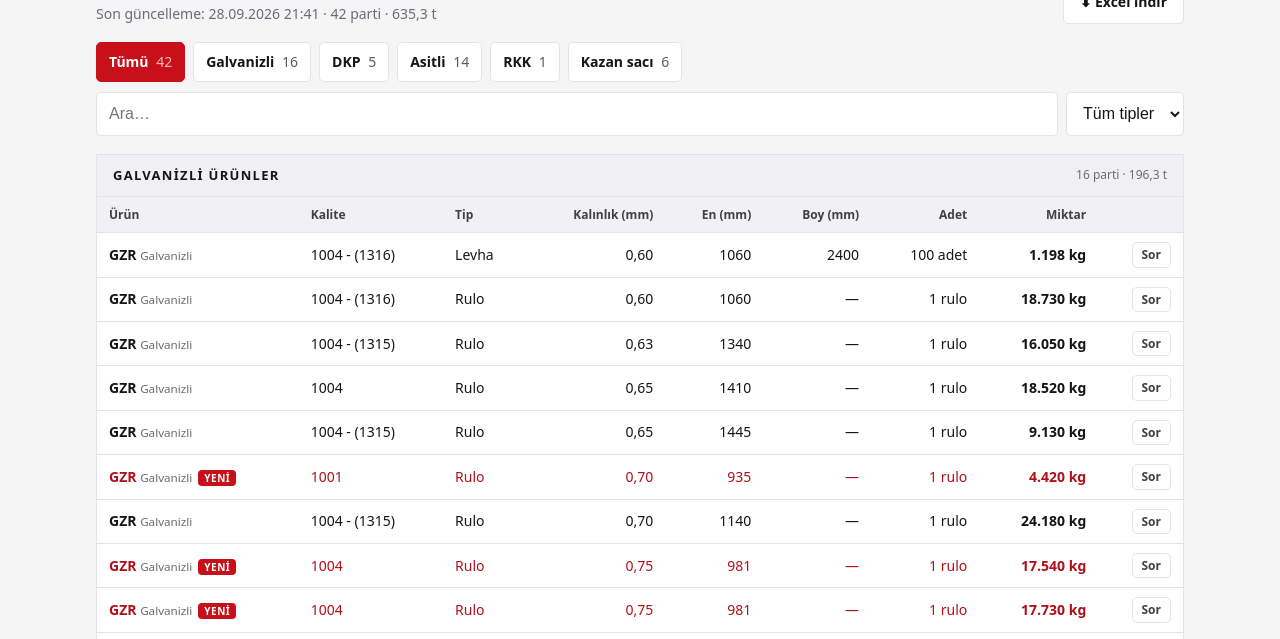
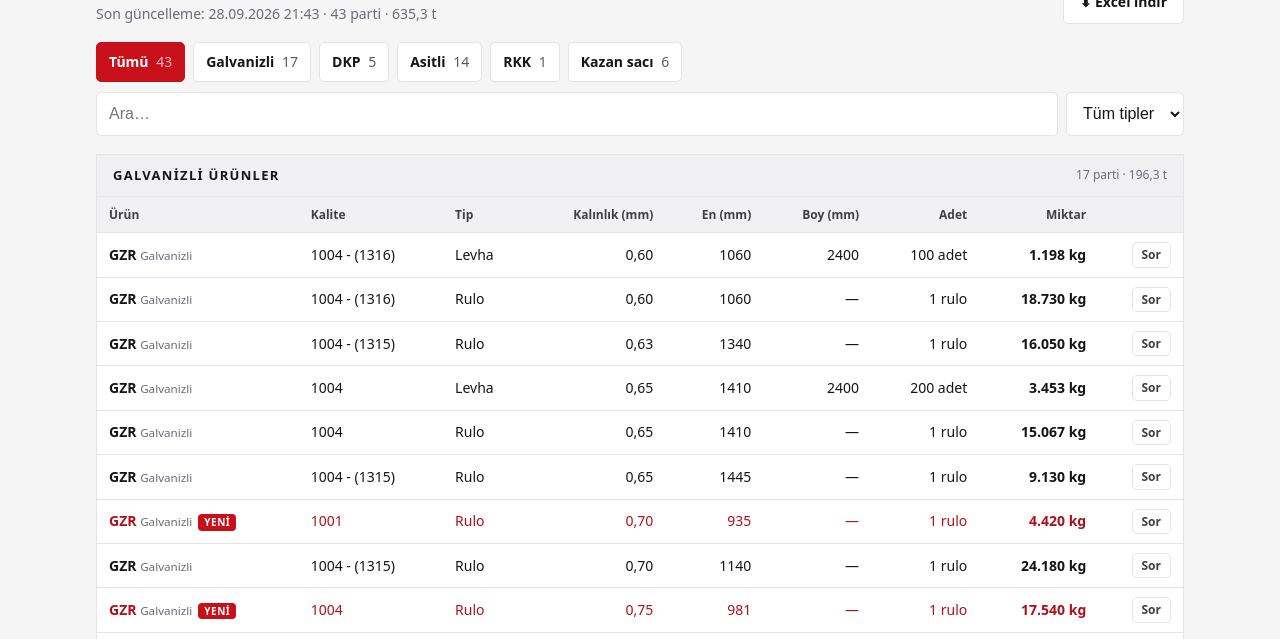
Before and after one commit to martua1/eregli-galvaniz-stok, a plain HTML site: page index.html in a window 1280 px wide. Shown: the part 139-778 px from the top of the page. Drawn offline with Linux system fonts and the light colour scheme.

Commit message:
Stok listesi güncellendi (2026-09-28 21:43)

```diff
--- a/index.html
+++ b/index.html
@@ -54,16 +54,17 @@ footer{margin:32px 0;padding-top:20px;border-top:1px solid var(--line);color:var
 </div></header>
 <main class="wrap">
 <div class="top"><div><h1>Güncel Stok Listesi</h1>
-<p class="meta">Son güncelleme: 28.09.2026 21:41 · 42 parti · 635,3 t</p></div>
+<p class="meta">Son güncelleme: 28.09.2026 21:43 · 43 parti · 635,3 t</p></div>
 <a class="btn" href="stok-listesi.xlsx" download>⬇ Excel indir</a></div>
-<nav class="chips" aria-label="Ürün grubu"><button type="button" data-fam="" aria-pressed="true">Tümü <i>42</i></button><button type="button" data-fam="galvanizli" aria-pressed="false">Galvanizli <i>16</i></button><button type="button" data-fam="dkp" aria-pressed="false">DKP <i>5</i></button><button type="button" data-fam="asitli" aria-pressed="false">Asitli <i>14</i></button><button type="button" data-fam="rkk" aria-pressed="false">RKK <i>1</i></button><button type="button" data-fam="kazan" aria-pressed="false">Kazan sacı <i>6</i></button></nav>
+<nav class="chips" aria-label="Ürün grubu"><button type="button" data-fam="" aria-pressed="true">Tümü <i>43</i></button><button type="button" data-fam="galvanizli" aria-pressed="false">Galvanizli <i>17</i></button><button type="button" data-fam="dkp" aria-pressed="false">DKP <i>5</i></button><button type="button" data-fam="asitli" aria-pressed="false">Asitli <i>14</i></button><button type="button" data-fam="rkk" aria-pressed="false">RKK <i>1</i></button><button type="button" data-fam="kazan" aria-pressed="false">Kazan sacı <i>6</i></button></nav>
 <form class="find" role="search" onsubmit="return false"><input id="q" type="search" placeholder="Ara…" aria-label="Ara"><select id="t" aria-label="Tip"><option value="">Tüm tipler</option><option value="rulo">Rulo</option><option value="levha">Levha</option><option value="serit">Şerit</option></select></form>
-<section data-sec="galvanizli"><h2>Galvanizli Ürünler<span class="cnt">16 parti · 196,3 t</span></h2>
+<section data-sec="galvanizli"><h2>Galvanizli Ürünler<span class="cnt">17 parti · 196,3 t</span></h2>
 <table><thead><tr><th>Ürün</th><th>Kalite</th><th>Tip</th><th class="n">Kalınlık (mm)</th><th class="n">En (mm)</th><th class="n">Boy (mm)</th><th class="n">Adet</th><th class="n">Miktar</th><th></th></tr></thead><tbody>
 <tr data-f="galvanizli" data-t="levha" data-s="l-0010|gzr|galvanizli|1004-(1316)|levha||0.6*1060|0.6*1060*2400|0.60*1060|0.60*1060*2400" data-kg="1198"><td><b>GZR</b> <small>Galvanizli</small></td><td>1004 - (1316)</td><td>Levha</td><td class="n">0,60</td><td class="n">1060</td><td class="n">2400</td><td class="n">100 adet</td><td class="n"><b>1.198 kg</b></td><td class="n"><a class="ask" href="https://wa.me/905337677684?text=Merhaba%2C%20stok%20listenizdeki%20GZR%201004%20-%20(1316)%200%2C60%20%C3%97%201060%20%C3%97%202400%20levha%20(L-0010)%20hakk%C4%B1nda%20bilgi%20almak%20istiyorum." target="_blank" rel="noopener">Sor</a></td></tr>
 <tr data-f="galvanizli" data-t="rulo" data-s="r-0002|gzr|galvanizli|1004-(1316)|rulo||0.6*1060|0.60*1060" data-kg="18730"><td><b>GZR</b> <small>Galvanizli</small></td><td>1004 - (1316)</td><td>Rulo</td><td class="n">0,60</td><td class="n">1060</td><td class="n">—</td><td class="n">1 rulo</td><td class="n"><b>18.730 kg</b></td><td class="n"><a class="ask" href="https://wa.me/905337677684?text=Merhaba%2C%20stok%20listenizdeki%20GZR%201004%20-%20(1316)%200%2C60%20%C3%97%201060%20rulo%20(R-0002)%20hakk%C4%B1nda%20bilgi%20almak%20istiyorum." target="_blank" rel="noopener">Sor</a></td></tr>
 <tr data-f="galvanizli" data-t="rulo" data-s="r-0003|gzr|galvanizli|1004-(1315)|rulo||0.63*1340|0.63*1340" data-kg="16050"><td><b>GZR</b> <small>Galvanizli</small></td><td>1004 - (1315)</td><td>Rulo</td><td class="n">0,63</td><td class="n">1340</td><td class="n">—</td><td class="n">1 rulo</td><td class="n"><b>16.050 kg</b></td><td class="n"><a class="ask" href="https://wa.me/905337677684?text=Merhaba%2C%20stok%20listenizdeki%20GZR%201004%20-%20(1315)%200%2C63%20%C3%97%201340%20rulo%20(R-0003)%20hakk%C4%B1nda%20bilgi%20almak%20istiyorum." target="_blank" rel="noopener">Sor</a></td></tr>
-<tr data-f="galvanizli" data-t="rulo" data-s="r-0004|gzr|galvanizli|1004|rulo||0.65*1410|0.65*1410" data-kg="18520"><td><b>GZR</b> <small>Galvanizli</small></td><td>1004</td><td>Rulo</td><td class="n">0,65</td><td class="n">1410</td><td class="n">—</td><td class="n">1 rulo</td><td class="n"><b>18.520 kg</b></td><td class="n"><a class="ask" href="https://wa.me/905337677684?text=Merhaba%2C%20stok%20listenizdeki%20GZR%201004%200%2C65%20%C3%97%201410%20rulo%20(R-0004)%20hakk%C4%B1nda%20bilgi%20almak%20istiyorum." target="_blank" rel="noopener">Sor</a></td></tr>
+<tr data-f="galvanizli" data-t="levha" data-s="l-0011|gzr|galvanizli|1004|levha||0.65*1410|0.65*1410*2400|0.65*1410|0.65*1410*2400" data-kg="3453"><td><b>GZR</b> <small>Galvanizli</small></td><td>1004</td><td>Levha</td><td class="n">0,65</td><td class="n">1410</td><td class="n">2400</td><td class="n">200 adet</td><td class="n"><b>3.453 kg</b></td><td class="n"><a class="ask" href="https://wa.me/905337677684?text=Merhaba%2C%20stok%20listenizdeki%20GZR%201004%200%2C65%20%C3%97%201410%20%C3%97%202400%20levha%20(L-0011)%20hakk%C4%B1nda%20bilgi%20almak%20istiyorum." target="_blank" rel="noopener">Sor</a></td></tr>
+<tr data-f="galvanizli" data-t="rulo" data-s="r-0004|gzr|galvanizli|1004|rulo||0.65*1410|0.65*1410" data-kg="15067"><td><b>GZR</b> <small>Galvanizli</small></td><td>1004</td><td>Rulo</td><td class="n">0,65</td><td class="n">1410</td><td class="n">—</td><td class="n">1 rulo</td><td class="n"><b>15.067 kg</b></td><td class="n"><a class="ask" href="https://wa.me/905337677684?text=Merhaba%2C%20stok%20listenizdeki%20GZR%201004%200%2C65%20%C3%97%201410%20rulo%20(R-0004)%20hakk%C4%B1nda%20bilgi%20almak%20istiyorum." target="_blank" rel="noopener">Sor</a></td></tr>
 <tr data-f="galvanizli" data-t="rulo" data-s="r-0005|gzr|galvanizli|1004-(1315)|rulo||0.65*1445|0.65*1445" data-kg="9130"><td><b>GZR</b> <small>Galvanizli</small></td><td>1004 - (1315)</td><td>Rulo</td><td class="n">0,65</td><td class="n">1445</td><td class="n">—</td><td class="n">1 rulo</td><td class="n"><b>9.130 kg</b></td><td class="n"><a class="ask" href="https://wa.me/905337677684?text=Merhaba%2C%20stok%20listenizdeki%20GZR%201004%20-%20(1315)%200%2C65%20%C3%97%201445%20rulo%20(R-0005)%20hakk%C4%B1nda%20bilgi%20almak%20istiyorum." target="_blank" rel="noopener">Sor</a></td></tr>
 <tr data-f="galvanizli" data-t="rulo" data-s="r-0031|gzr|galvanizli|1001|rulo||0.7*935|0.70*935" data-kg="4420" data-nu="2026-10-01T10:17:29+03:00" class="new"><td><b>GZR</b> <small>Galvanizli</small><span class="tag new">Yeni</span></td><td>1001</td><td>Rulo</td><td class="n">0,70</td><td class="n">935</td><td class="n">—</td><td class="n">1 rulo</td><td class="n"><b>4.420 kg</b></td><td class="n"><a class="ask" href="https://wa.me/905337677684?text=Merhaba%2C%20stok%20listenizdeki%20GZR%201001%200%2C70%20%C3%97%20935%20rulo%20(R-0031)%20hakk%C4%B1nda%20bilgi%20almak%20istiyorum." target="_blank" rel="noopener">Sor</a></td></tr>
 <tr data-f="galvanizli" data-t="rulo" data-s="r-0006|gzr|galvanizli|1004-(1315)|rulo||0.7*1140|0.70*1140" data-kg="24180"><td><b>GZR</b> <small>Galvanizli</small></td><td>1004 - (1315)</td><td>Rulo</td><td class="n">0,70</td><td class="n">1140</td><td class="n">—</td><td class="n">1 rulo</td><td class="n"><b>24.180 kg</b></td><td class="n"><a class="ask" href="https://wa.me/905337677684?text=Merhaba%2C%20stok%20listenizdeki%20GZR%201004%20-%20(1315)%200%2C70%20%C3%97%201140%20rulo%20(R-0006)%20hakk%C4%B1nda%20bilgi%20almak%20istiyorum." target="_blank" rel="noopener">Sor</a></td></tr>
@@ -81,7 +82,8 @@ footer{margin:32px 0;padding-top:20px;border-top:1px solid var(--line);color:var
 <li data-f="galvanizli" data-t="levha" data-s="l-0010|gzr|galvanizli|1004-(1316)|levha||0.6*1060|0.6*1060*2400|0.60*1060|0.60*1060*2400" data-kg="1198"><div class="l1"><b>GZR · 1004 - (1316)</b><b class="kg">1.198 kg</b></div><div class="l2">Levha · 0,60 × 1060 × 2400 mm</div><div class="l3"><span>Galvanizli · 100 adet</span><a class="ask" href="https://wa.me/905337677684?text=Merhaba%2C%20stok%20listenizdeki%20GZR%201004%20-%20(1316)%200%2C60%20%C3%97%201060%20%C3%97%202400%20levha%20(L-0010)%20hakk%C4%B1nda%20bilgi%20almak%20istiyorum." target="_blank" rel="noopener">Sor</a></div></li>
 <li data-f="galvanizli" data-t="rulo" data-s="r-0002|gzr|galvanizli|1004-(1316)|rulo||0.6*1060|0.60*1060" data-kg="18730"><div class="l1"><b>GZR · 1004 - (1316)</b><b class="kg">18.730 kg</b></div><div class="l2">Rulo · 0,60 × 1060 mm</div><div class="l3"><span>Galvanizli · 1 rulo</span><a class="ask" href="https://wa.me/905337677684?text=Merhaba%2C%20stok%20listenizdeki%20GZR%201004%20-%20(1316)%200%2C60%20%C3%97%201060%20rulo%20(R-0002)%20hakk%C4%B1nda%20bilgi%20almak%20istiyorum." target="_blank" rel="noopener">Sor</a></div></li>
 <li data-f="galvanizli" data-t="rulo" data-s="r-0003|gzr|galvanizli|1004-(1315)|rulo||0.63*1340|0.63*1340" data-kg="16050"><div class="l1"><b>GZR · 1004 - (1315)</b><b class="kg">16.050 kg</b></div><div class="l2">Rulo · 0,63 × 1340 mm</div><div class="l3"><span>Galvanizli · 1 rulo</span><a class="ask" href="https://wa.me/905337677684?text=Merhaba%2C%20stok%20listenizdeki%20GZR%201004%20-%20(1315)%200%2C63%20%C3%97%201340%20rulo%20(R-0003)%20hakk%C4%B1nda%20bilgi%20almak%20istiyorum." target="_blank" rel="noopener">Sor</a></div></li>
-<li data-f="galvanizli" data-t="rulo" data-s="r-0004|gzr|galvanizli|1004|rulo||0.65*1410|0.65*1410" data-kg="18520"><div class="l1"><b>GZR · 1004</b><b class="kg">18.520 kg</b></div><div class="l2">Rulo · 0,65 × 1410 mm</div><div class="l3"><span>Galvanizli · 1 rulo</span><a class="ask" href="https://wa.me/905337677684?text=Merhaba%2C%20stok%20listenizdeki%20GZR%201004%200%2C65%20%C3%97%201410%20rulo%20(R-0004)%20hakk%C4%B1nda%20bilgi%20almak%20istiyorum." target="_blank" rel="noopener">Sor</a></div></li>
+<li data-f="galvanizli" data-t="levha" data-s="l-0011|gzr|galvanizli|1004|levha||0.65*1410|0.65*1410*2400|0.65*1410|0.65*1410*2400" data-kg="3453"><div class="l1"><b>GZR · 1004</b><b class="kg">3.453 kg</b></div><div class="l2">Levha · 0,65 × 1410 × 2400 mm</div><div class="l3"><span>Galvanizli · 200 adet</span><a class="ask" href="https://wa.me/905337677684?text=Merhaba%2C%20stok%20listenizdeki%20GZR%201004%200%2C65%20%C3%97%201410%20%C3%97%202400%20levha%20(L-0011)%20hakk%C4%B1nda%20bilgi%20almak%20istiyorum." target="_blank" rel="noopener">Sor</a></div></li>
+<li data-f="galvanizli" data-t="rulo" data-s="r-0004|gzr|galvanizli|1004|rulo||0.65*1410|0.65*1410" data-kg="15067"><div class="l1"><b>GZR · 1004</b><b class="kg">15.067 kg</b></div><div class="l2">Rulo · 0,65 × 1410 mm</div><div class="l3"><span>Galvanizli · 1 rulo</span><a class="ask" href="https://wa.me/905337677684?text=Merhaba%2C%20stok%20listenizdeki%20GZR%201004%200%2C65%20%C3%97%201410%20rulo%20(R-0004)%20hakk%C4%B1nda%20bilgi%20almak%20istiyorum." target="_blank" rel="noopener">Sor</a></div></li>
 <li data-f="galvanizli" data-t="rulo" data-s="r-0005|gzr|galvanizli|1004-(1315)|rulo||0.65*1445|0.65*1445" data-kg="9130"><div class="l1"><b>GZR · 1004 - (1315)</b><b class="kg">9.130 kg</b></div><div class="l2">Rulo · 0,65 × 1445 mm</div><div class="l3"><span>Galvanizli · 1 rulo</span><a class="ask" href="https://wa.me/905337677684?text=Merhaba%2C%20stok%20listenizdeki%20GZR%201004%20-%20(1315)%200%2C65%20%C3%97%201445%20rulo%20(R-0005)%20hakk%C4%B1nda%20bilgi%20almak%20istiyorum." target="_blank" rel="noopener">Sor</a></div></li>
 <li data-f="galvanizli" data-t="rulo" data-s="r-0031|gzr|galvanizli|1001|rulo||0.7*935|0.70*935" data-kg="4420" data-nu="2026-10-01T10:17:29+03:00" class="new"><div class="l1"><b>GZR · 1001</b><span class="tag new">Yeni</span><b class="kg">4.420 kg</b></div><div class="l2">Rulo · 0,70 × 935 mm</div><div class="l3"><span>Galvanizli · 1 rulo</span><a class="ask" href="https://wa.me/905337677684?text=Merhaba%2C%20stok%20listenizdeki%20GZR%201001%200%2C70%20%C3%97%20935%20rulo%20(R-0031)%20hakk%C4%B1nda%20bilgi%20almak%20istiyorum." target="_blank" rel="noopener">Sor</a></div></li>
 <li data-f="galvanizli" data-t="rulo" data-s="r-0006|gzr|galvanizli|1004-(1315)|rulo||0.7*1140|0.70*1140" data-kg="24180"><div class="l1"><b>GZR · 1004 - (1315)</b><b class="kg">24.180 kg</b></div><div class="l2">Rulo · 0,70 × 1140 mm</div><div class="l3"><span>Galvanizli · 1 rulo</span><a class="ask" href="https://wa.me/905337677684?text=Merhaba%2C%20stok%20listenizdeki%20GZR%201004%20-%20(1315)%200%2C70%20%C3%97%201140%20rulo%20(R-0006)%20hakk%C4%B1nda%20bilgi%20almak%20istiyorum." target="_blank" rel="noopener">Sor</a></div></li>
```
Also changed, not shown: 1 other file.
